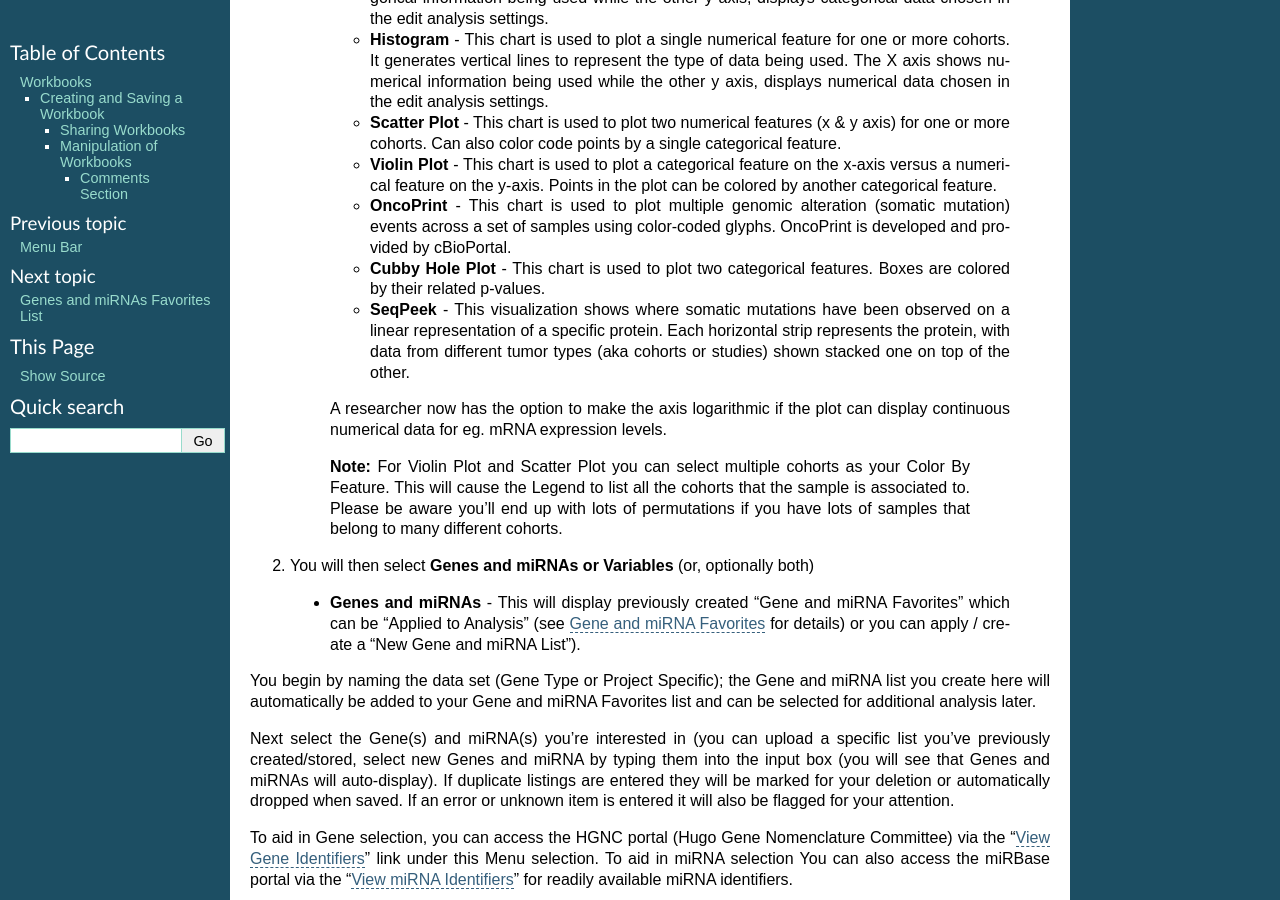
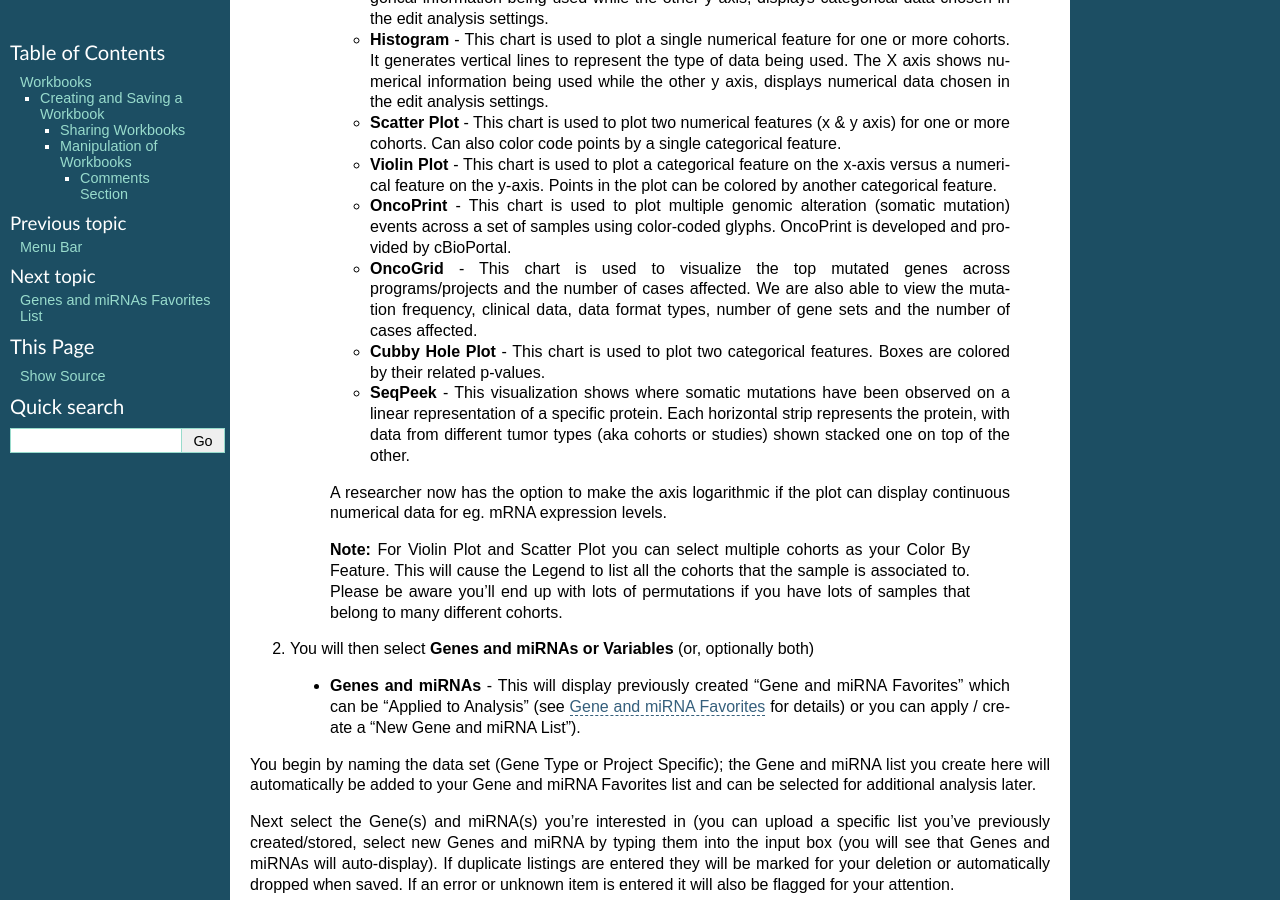
Before and after one commit to isb-cgc/readthedocs, a Sphinx documentation site: the page built from docs/source/sections/webapp/Workbooks.rst, in a window 1280 px wide and 900 px high, scrolled down 861 px. Built offline with Sphinx 7.4.7, drawn with Linux system fonts in a browser that asks for light colours; pages that are not in the unit, such as notebooks, are missing from menus.

Commit message:
added oncogrid

```diff
--- a/docs/source/sections/webapp/Workbooks.rst
+++ b/docs/source/sections/webapp/Workbooks.rst
@@ -38,6 +38,8 @@ To create a **Workbook** from Your Dashboard, click on the **“Create a New Wor
     - **Violin Plot** - This chart is used to plot a categorical feature on the x-axis versus a numerical feature on the y-axis. Points in the plot can be colored by another categorical feature.
 
     - **OncoPrint** - This chart is used to plot multiple genomic alteration (somatic mutation) events across a set of samples using color-coded glyphs. OncoPrint is developed and provided by cBioPortal.
+
+    - **OncoGrid** - This chart is used to visualize the top mutated genes across programs/projects and the number of cases affected. We are also able to view the mutation frequency, clinical data, data format types, number of gene sets and the number of cases affected.
 
     - **Cubby Hole Plot** - This chart is used to plot two categorical features. Boxes are colored by their related p-values.
 
```
